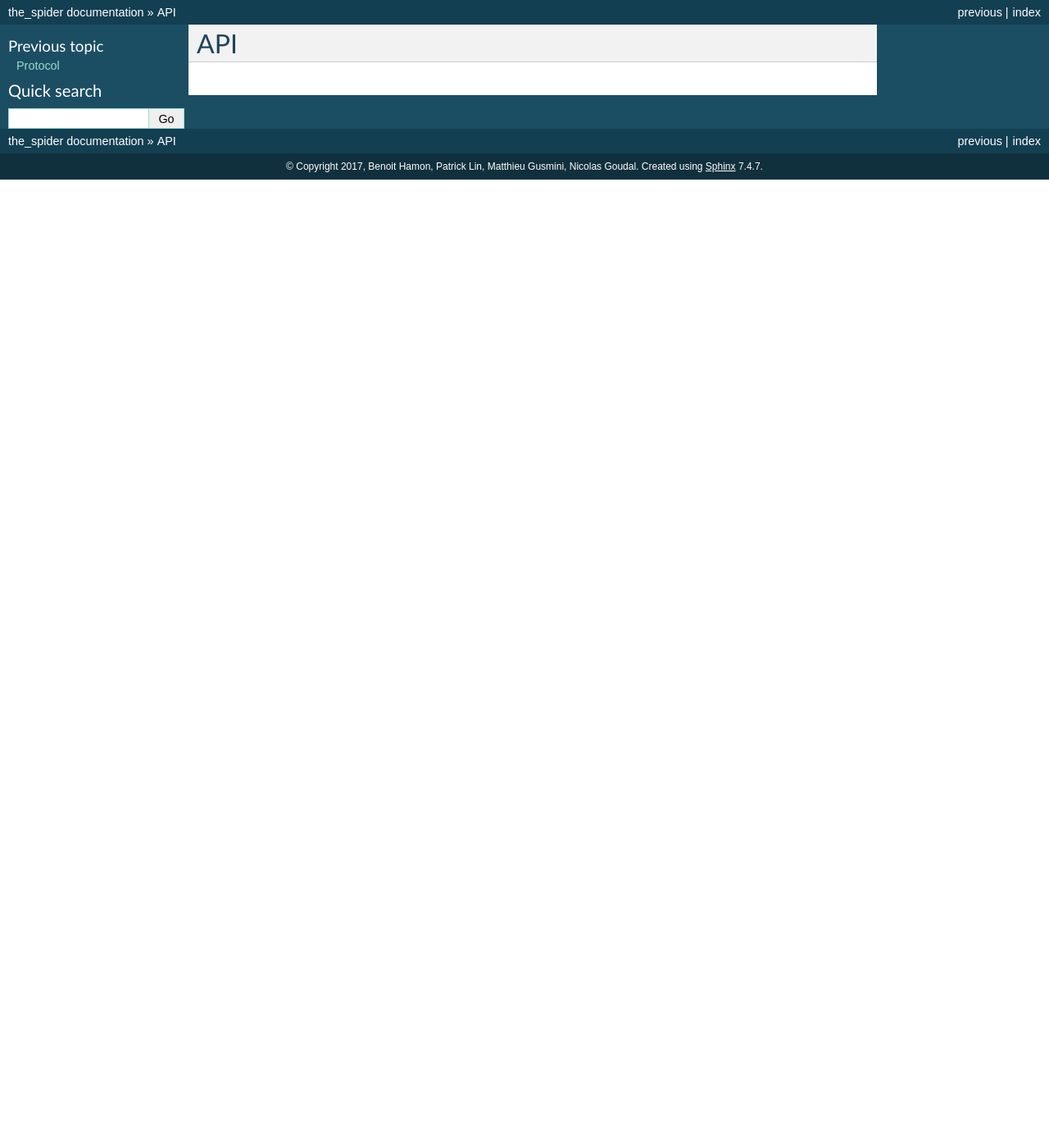
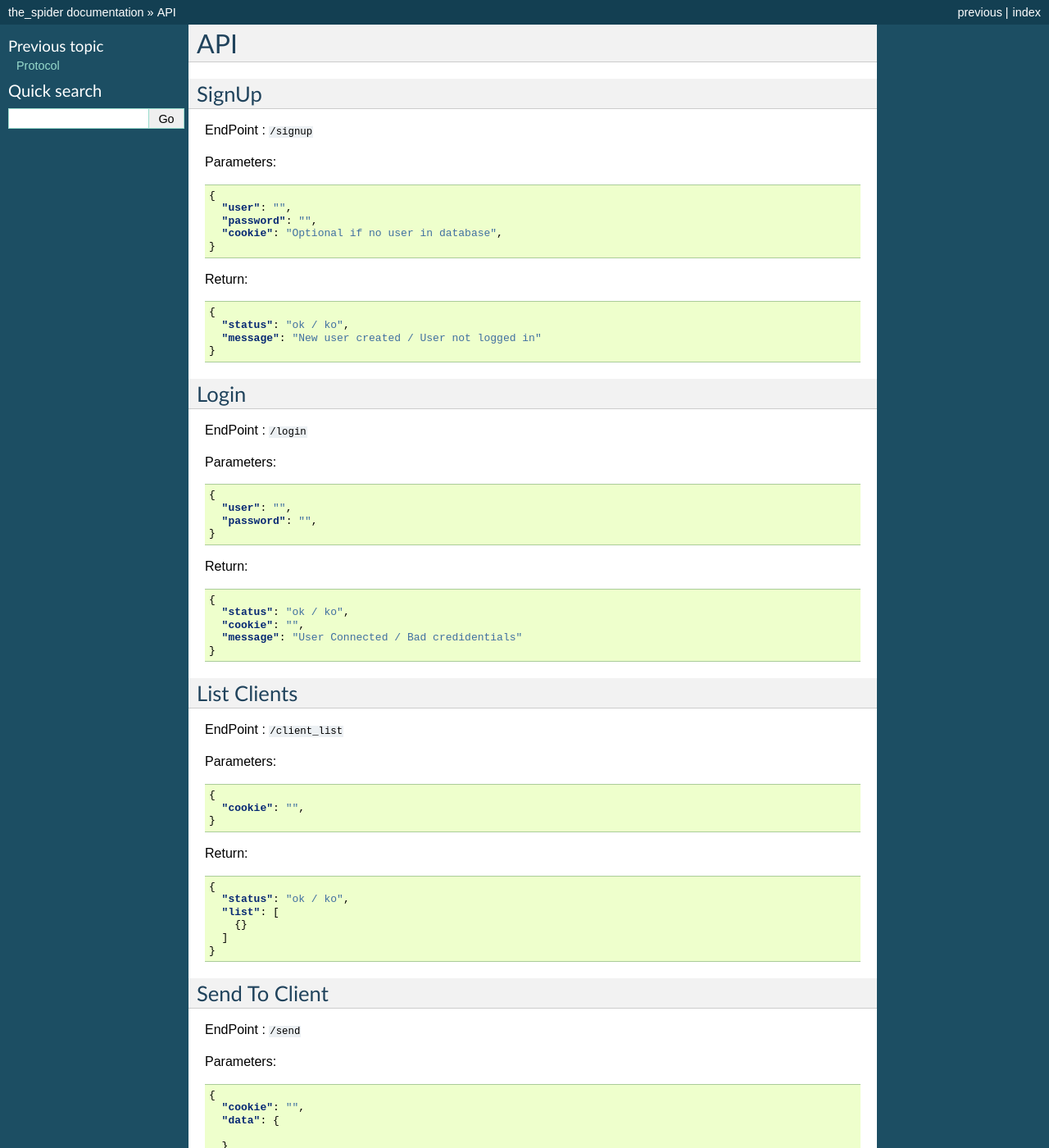
Before and after one commit to hamon-e/spider_docs, a Sphinx documentation site: the page built from docs/api.rst, in a window 1280 px wide and 1400 px high. Shown: the whole window at 82% size. Built offline with Sphinx 7.4.7, drawn with Linux system fonts in a browser that asks for light colours; pages that are not in the unit, such as notebooks, are missing from menus; some of the changed text lies outside the part shown.

Commit message:
WIP: api

```diff
--- a/docs/api.rst
+++ b/docs/api.rst
@@ -1,3 +1,106 @@
 ===
 API
 ===
+
+^^^^^^
+SignUp
+^^^^^^
+
+EndPoint : ``/signup``
+
+Parameters:
+
+.. code-block:: json
+
+    {
+      "user": "",
+      "password": "",
+      "cookie": "Optional if no user in database",
+    }
+
+Return:
+
+.. code-block:: json
+
+    {
+      "status": "ok / ko",
+      "message": "New user created / User not logged in"
+    }
+
+^^^^^
+Login
+^^^^^
+
+EndPoint : ``/login``
+
+Parameters:
+
+.. code-block:: json
+
+    {
+      "user": "",
+      "password": "",
+    }
+
+Return:
+
+.. code-block:: json
+
+    {
+      "status": "ok / ko",
+      "cookie": "",
+      "message": "User Connected / Bad credidentials"
+    }
+
+
+
+^^^^^^^^^^^^
+List Clients
+^^^^^^^^^^^^
+
+EndPoint : ``/client_list``
+
+Parameters:
+
+.. code-block:: json
+
+    {
+      "cookie": "",
+    }
+
+Return:
+
+.. code-block:: json
+
+    {
+      "status": "ok / ko",
+      "list": [
+        {}
+      ]
+    }
+
+
+^^^^^^^^^^^^^^
+Send To Client
+^^^^^^^^^^^^^^
+
+EndPoint : ``/send``
+
+Parameters:
+
+.. code-block:: json
+
+    {
+      "cookie": "",
+      "data": {
+
+      }
+    }
+
+Return:
+
+.. code-block:: json
+
+    {
+      "status": "ok / ko",
+    }
--- a/docs/index.rst
+++ b/docs/index.rst
@@ -14,6 +14,7 @@ Welcome to the_spider's documentation!
    configuration
    protocol
    api
+   modules
 
 Indices and tables
 ==================
```
